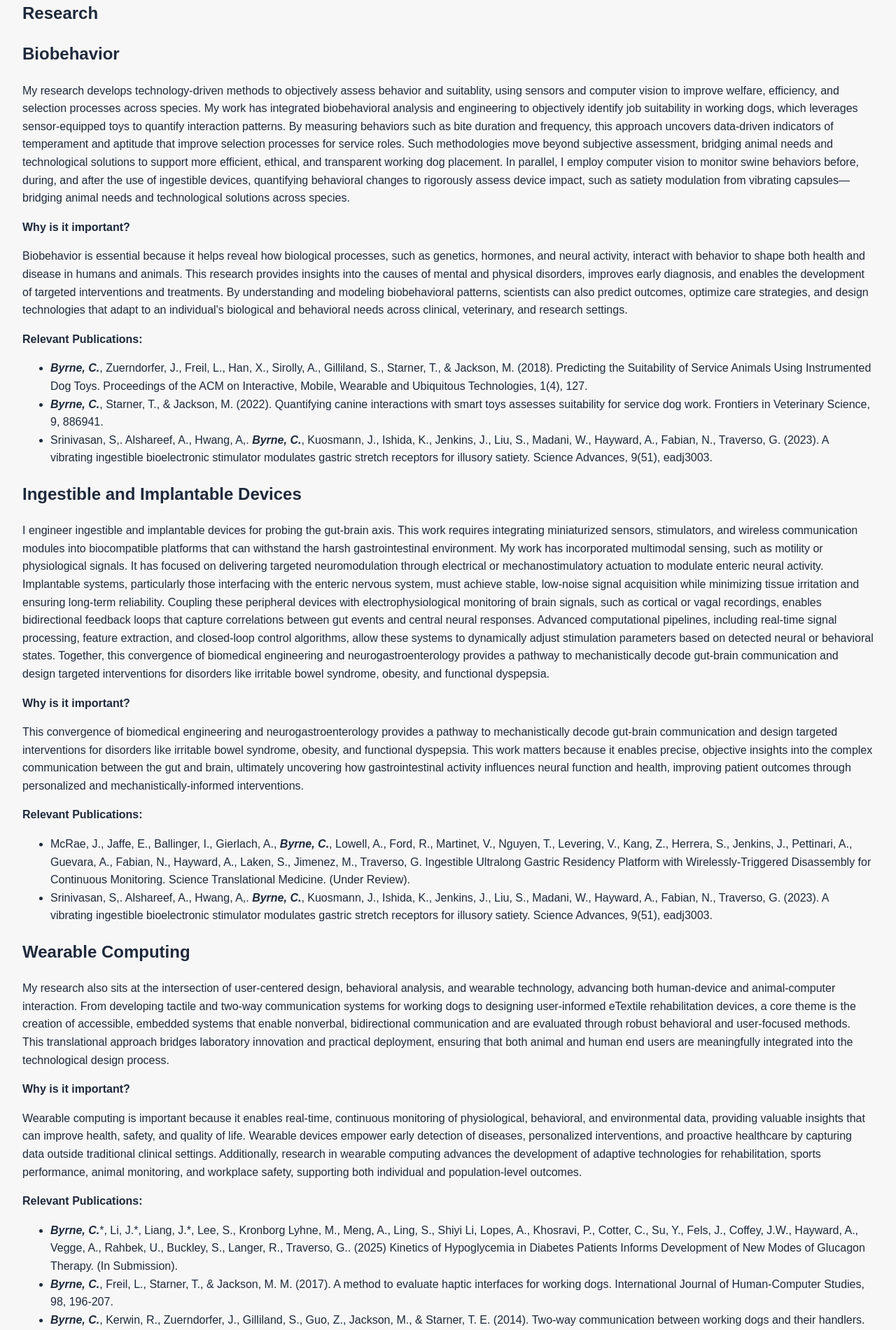
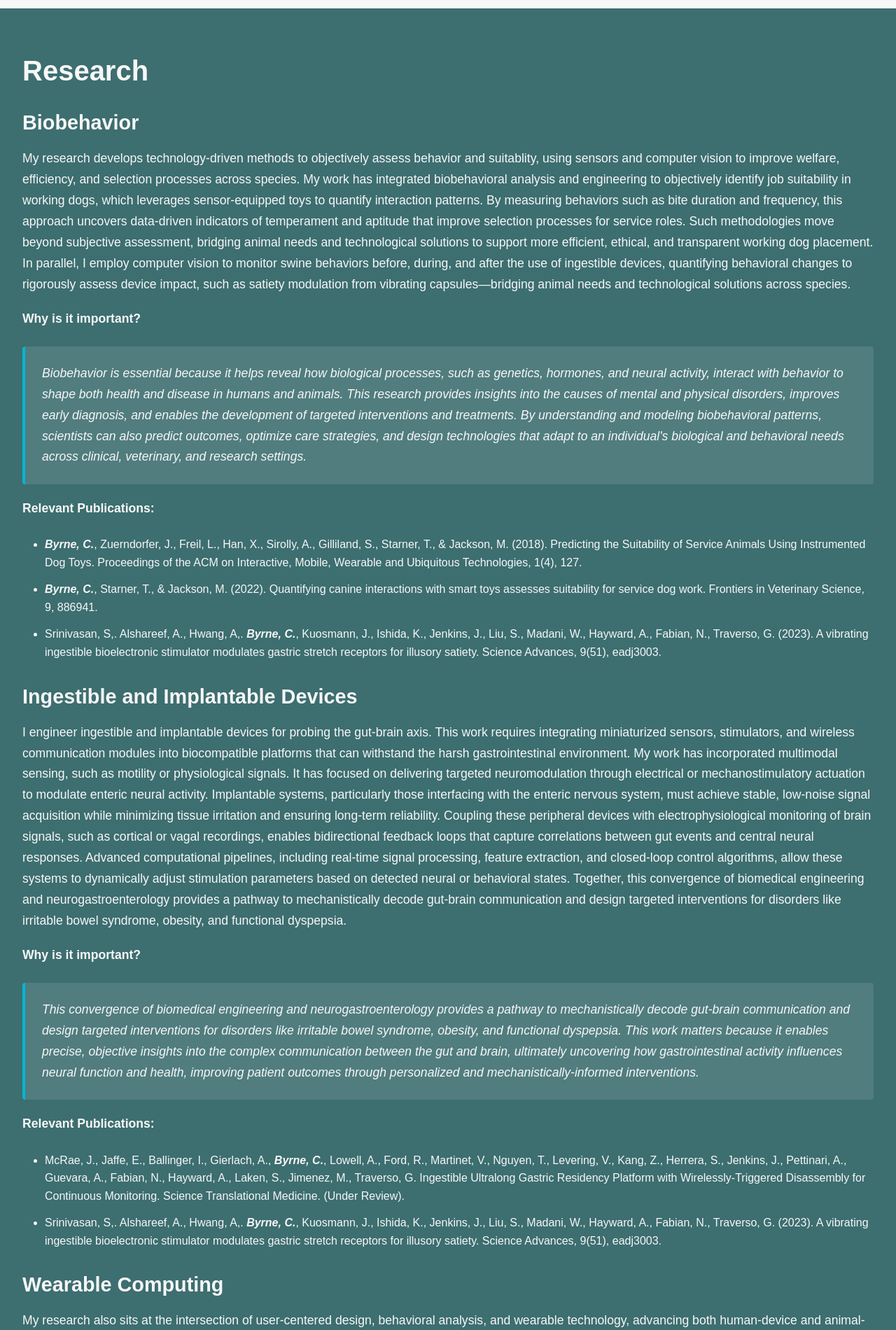
Before and after one commit to aboglin/aboglin.github.io, a Jekyll site: the page built from index.html, in a window 1280 px wide. Shown: the part 413-2313 px from the top of the page at 70% size. Built offline with Jekyll 4.4.1, drawn with Linux system fonts in a browser that asks for light colours.

Commit message:
chore: preliminary styling

```diff
--- a/assets/css/index.css
+++ b/assets/css/index.css
@@ -84,3 +84,122 @@
     width: 100%;
   }
 }
+
+/* Section background alternation */
+.research-container {
+  background-color: var(--color-primary);
+  color: var(--color-background);
+  padding: 2rem;
+  margin: 2rem -2rem; /* Negative margin to break out of main padding */
+  border-radius: 0; /* Remove border radius for full width */
+}
+
+.teaching-container {
+  background-color: var(--color-background);
+  color: var(--color-text);
+  padding: 2rem;
+  margin: 2rem -2rem; /* Negative margin to break out of main padding */
+  border-radius: 0; /* Remove border radius for full width */
+}
+
+.mentorship-container {
+  background-color: var(--color-primary);
+  color: var(--color-background);
+  padding: 2rem;
+  margin: 2rem -2rem; /* Negative margin to break out of main padding */
+  border-radius: 0; /* Remove border radius for full width */
+}
+
+.service-container {
+  background-color: var(--color-background);
+  color: var(--color-text);
+  padding: 2rem;
+  margin: 2rem -2rem; /* Negative margin to break out of main padding */
+  border-radius: 0; /* Remove border radius for full width */
+}
+
+/* Typography and spacing improvements for sections */
+.research-container h1,
+.teaching-container h1,
+.mentorship-container h1,
+.service-container h1 {
+  font-size: 2.5rem;
+  font-weight: 700;
+  margin-bottom: 1.5rem;
+  line-height: 1.2;
+}
+
+.research-container h2,
+.teaching-container h2,
+.mentorship-container h2,
+.service-container h2 {
+  font-size: 1.8rem;
+  font-weight: 600;
+  margin: 2rem 0 1rem 0;
+  line-height: 1.3;
+}
+
+.research-container p,
+.teaching-container p,
+.mentorship-container p,
+.service-container p {
+  font-size: 1.1rem;
+  line-height: 1.7;
+  margin-bottom: 1.2rem;
+  max-width: none; /* Allow full width for better readability */
+}
+
+.research-container ul,
+.teaching-container ul,
+.mentorship-container ul,
+.service-container ul {
+  margin: 1.5rem 0;
+  padding-left: 2rem;
+}
+
+.research-container li,
+.teaching-container li,
+.mentorship-container li,
+.service-container li {
+  font-size: 1rem;
+  line-height: 1.6;
+  margin-bottom: 0.8rem;
+}
+
+/* Special styling for important notes */
+.important-note {
+  background-color: rgba(255, 255, 255, 0.1);
+  padding: 1.5rem;
+  border-radius: var(--radius-sm);
+  border-left: 4px solid var(--color-accent);
+  margin: 1.5rem 0;
+  font-style: italic;
+}
+
+/* Adjust link colors within primary background sections */
+.research-container a,
+.mentorship-container a {
+  color: var(--color-accent);
+  text-decoration: underline;
+  text-decoration-thickness: 2px;
+  text-underline-offset: 3px;
+}
+
+.teaching-container a,
+.service-container a {
+  color: var(--color-primary);
+  text-decoration: underline;
+  text-decoration-thickness: 2px;
+  text-underline-offset: 3px;
+}
+
+/* Hover effects for links */
+.research-container a:hover,
+.mentorship-container a:hover {
+  color: var(--color-highlight);
+}
+
+.teaching-container a:hover,
+.service-container a:hover {
+  color: var(--color-secondary);
+}
```
